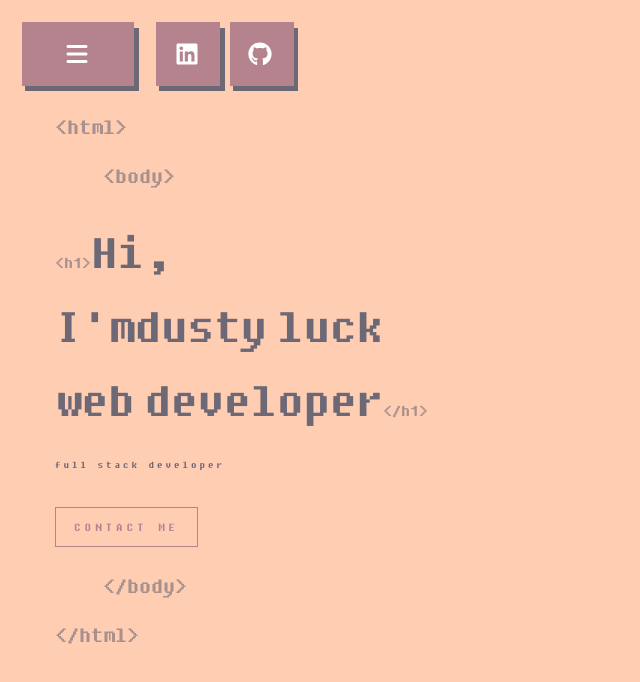
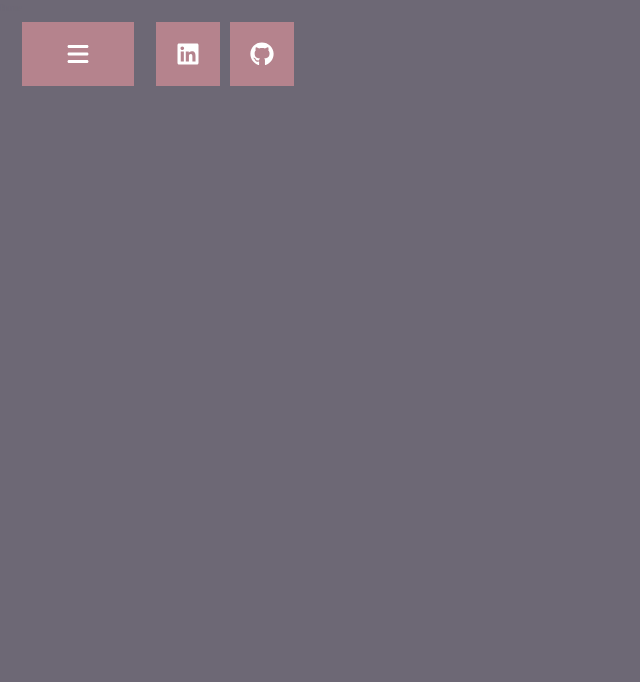
Before and after one commit to goingdust/portfolio, a Next.js app: page / in a window 1280 px wide. Shown: the top 682 px of the page, without its empty margins (0-640 px from the left). Built offline with nearby package versions, Linux system fonts and the light colour scheme.

Commit message:
Implement showFromLeft and hideToLeft animations

```diff
--- a/components/Nav/index.module.scss
+++ b/components/Nav/index.module.scss
@@ -13,16 +13,14 @@
 		.navHeaderLinks {
 			display: flex;
 			list-style: none;
-      gap: 0.6rem;
+			gap: 0.6rem;
 
 			a {
 				width: 4rem;
-				height: 4rem;
 			}
 
 			a::before {
-				width: 4.1rem;
-				height: 3.9rem;
+				width: 4rem;
 			}
 		}
 
@@ -32,116 +30,50 @@
 			color: #fff;
 		}
 	}
+}
 
-	// .logoContainer {
-	// 	display: block;
-	// 	padding: 8px 0;
+.navDisplay {
+	z-index: -1;
+	height: 100vh;
+	width: 100vw;
+	background: $old-lavender;
+	margin-top: -6.75rem;
+	position: absolute;
+	display: flex;
+}
 
-	// 	.logos {
-	// 		display: block;
-	// 		margin: 8px auto;
-	// 		width: 24px;
-	// 		height: auto;
+.navShow {
+	animation-fill-mode: forwards;
+	animation-name: showFromLeft;
+	animation-duration: 2s;
+}
 
-	// 		&.subLogo {
-	// 			width: 50px;
-	// 		}
-	// 	}
-	// }
+.navHide {
+	animation-fill-mode: forwards;
+	animation-name: hideToLeft;
+	animation-duration: 2s;
+}
 
-	// nav {
-	// 	display: block;
-	// 	text-align: center;
-	// 	position: absolute;
-	// 	height: 210px;
-	// 	top: 50%;
-	// 	margin-top: -120px;
-	// 	width: 100%;
+@keyframes showFromLeft {
+	0% {
+		left: -100vw;
+		opacity: 0;
+		visibility: hidden;
+	}
+	100% {
+		left: 0;
+		opacity: 1;
+	}
+}
 
-	// 	a {
-	// 		font-size: 22px;
-	// 		color: #4d4d4e;
-	// 		display: block;
-	// 		line-height: 51px;
-	// 		height: 51px;
-	// 		position: relative;
-
-	// 		i {
-	// 			transition: all 0.3s ease-out;
-	// 		}
-
-	// 		&:hover {
-	// 			color: #ffd700;
-
-	// 			svg {
-	// 				opacity: 0;
-	// 			}
-
-	// 			&:after {
-	// 				opacity: 1;
-	// 			}
-	// 		}
-
-	// 		&:after {
-	// 			content: '';
-	// 			font-size: 9px;
-	// 			letter-spacing: 2px;
-	// 			position: absolute;
-	// 			bottom: 0;
-	// 			display: block;
-	// 			width: 100%;
-	// 			text-align: center;
-	// 			opacity: 0;
-	// 			transition: all 0.3s ease-out;
-	// 		}
-
-	// 		&:first-child {
-	// 			&:after {
-	// 				content: 'home';
-	// 			}
-	// 		}
-	// 	}
-
-	// 	a.aboutLink {
-	// 		&:after {
-	// 			content: 'about';
-	// 		}
-	// 	}
-
-	// 	a.contactLink {
-	// 		&:after {
-	// 			content: 'contact';
-	// 		}
-	// 	}
-
-	// 	a.active {
-	// 		svg {
-	// 			color: #ffd700;
-	// 		}
-	// 	}
-	// }
-
-	// ul {
-	// 	position: absolute;
-	// 	bottom: 20px;
-	// 	width: 100%;
-	// 	display: block;
-	// 	padding: 0;
-	// 	list-style: none;
-	// 	text-align: center;
-	// 	margin: 0;
-
-	// 	li {
-	// 		a {
-	// 			padding: 7px 0;
-	// 			display: block;
-	// 			font-size: 15px;
-	// 			line-height: 16px;
-
-	// 			&:hover svg {
-	// 				color: #ffd700;
-	// 			}
-	// 		}
-	// 	}
-	// }
+@keyframes hideToLeft {
+	0% {
+		left: 0;
+		opacity: 1;
+	}
+	100% {
+		left: -100vw;
+		opacity: 0;
+		visibility: hidden;
+	}
 }
--- a/components/Nav/index.tsx
+++ b/components/Nav/index.tsx
@@ -7,15 +7,19 @@ import LogoSubtitle from '../../assets/images/logo_sub.png';
 import { FontAwesomeIcon } from '@fortawesome/react-fontawesome';
 import { faHome, faUser, faEnvelope, faBars } from '@fortawesome/free-solid-svg-icons';
 import { faGithub, faLinkedin } from '@fortawesome/free-brands-svg-icons';
+import { useState } from 'react';
 
 const Nav = () => {
 	const router = useRouter();
+	const [navVisible, setNavVisible] = useState<boolean>();
 
 	return (
-		<section className={styles.navBar}>
-			<nav>
+		<nav className={styles.navBar}>
 			<header>
-					<button className='nav-button-animate'>
+				<button
+					className='nav-button-animate'
+					onClick={() => setNavVisible((prev) => (prev === undefined ? true : !prev))}
+				>
 					<FontAwesomeIcon icon={faBars} />
 				</button>
 				<ul className={styles.navHeaderLinks}>
@@ -41,7 +45,13 @@ const Nav = () => {
 					</li>
 				</ul>
 			</header>
-			</nav>
+			<ul
+				className={`${styles.navDisplay} ${
+					navVisible ? styles.navShow : navVisible !== undefined ? styles.navHide : ''
+				}`}
+			>
+				<li>Home</li>
+			</ul>
 			{/* <Link href='/' passHref legacyBehavior>
 				<a className={styles.logoContainer}>
 					<div className={styles.logos}>
@@ -78,7 +88,7 @@ const Nav = () => {
 				</Link>
 			</nav>
 			 */}
-		</section>
+		</nav>
 	);
 };
 
--- a/pages/_app.tsx
+++ b/pages/_app.tsx
@@ -1,6 +1,7 @@
 import '../styles/globals.scss';
 import '../styles/text-animate.scss';
 import '../styles/nav-button-animate.scss';
+import 'animate.css';
 import type { AppProps } from 'next/app';
 import Layout from '../components/Layout';
 
--- a/styles/nav-button-animate.scss
+++ b/styles/nav-button-animate.scss
@@ -4,8 +4,6 @@
   width: 7rem;
   height: 4rem;
   background: $english-lavender;
-  border: 0.2rem solid transparent;
-  border-left: none;
   position: relative;
   display: flex;
   justify-content: center;
@@ -22,21 +20,21 @@
 
 .nav-button-animate::before {
   content: '';
-  width: 7.1rem;
-  height: 3.9rem;
+  width: 7rem;
+  height: 4rem;
   background: $old-lavender;
   position: absolute;
-  left: 0.2rem;
-  top: 0.2rem;
+  left: 0.25rem;
+  top: 0.25rem;
   z-index: -1;
 }
 
 .nav-button-animate:active::before {
-  filter: blur(4px);
+  filter: blur(2px);
 }
 
 .nav-button-animate:hover::before {
-  top: 0.4rem;
+  top: 0.45rem;
   transition: 0.1s ease-in-out;
 }
 
```
Lines whose indentation alone changed are shown as unchanged.
